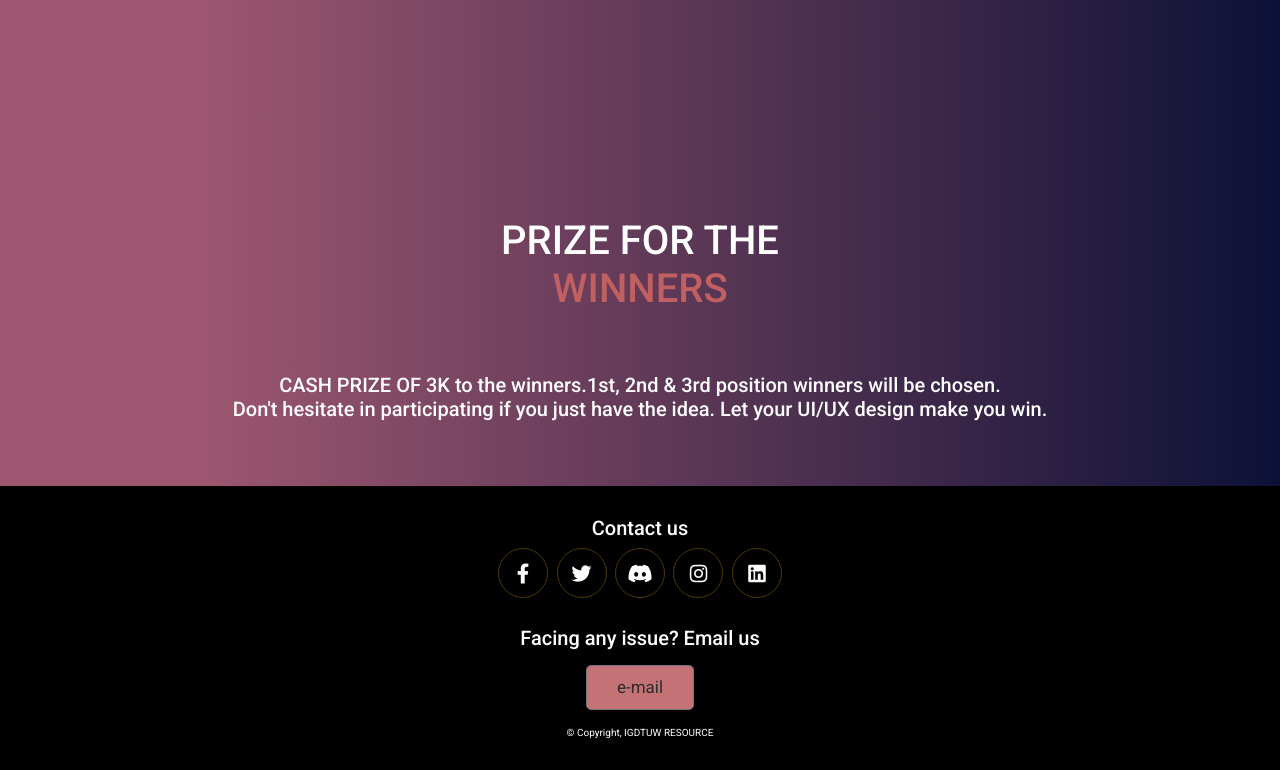
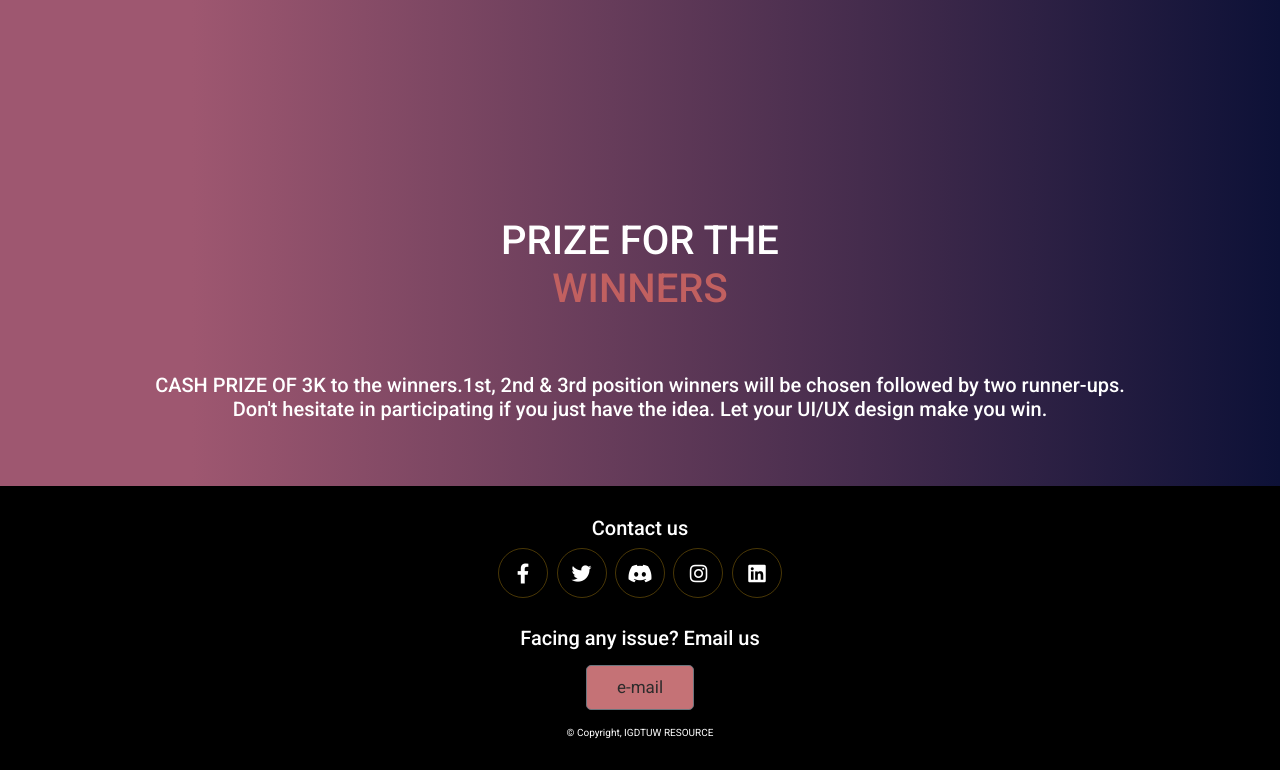
Before and after one commit to Igdtuwresource/REIGN-HACKATHON, a plain HTML site: page index.html in a window 1280 px wide. Shown: the part 2174-2944 px from the top of the page. Drawn offline with nearby package versions, Linux system fonts and the light colour scheme; a script that the page names is missing.

Commit message:
Update index.html

```diff
--- a/index.html
+++ b/index.html
@@ -142,7 +142,7 @@
     <div class="box-container">
 
         <div class="box">
-            <h3>CASH PRIZE OF 3K to the winners.1st, 2nd & 3rd position winners will be chosen.<br>Don't hesitate in participating if you just have the idea. Let your UI/UX design make you win.</h3>
+            <h3>CASH PRIZE OF 3K to the winners.1st, 2nd & 3rd position winners will be chosen followed by two runner-ups.<br>Don't hesitate in participating if you just have the idea. Let your UI/UX design make you win.</h3>
 
         </div>
 
```
